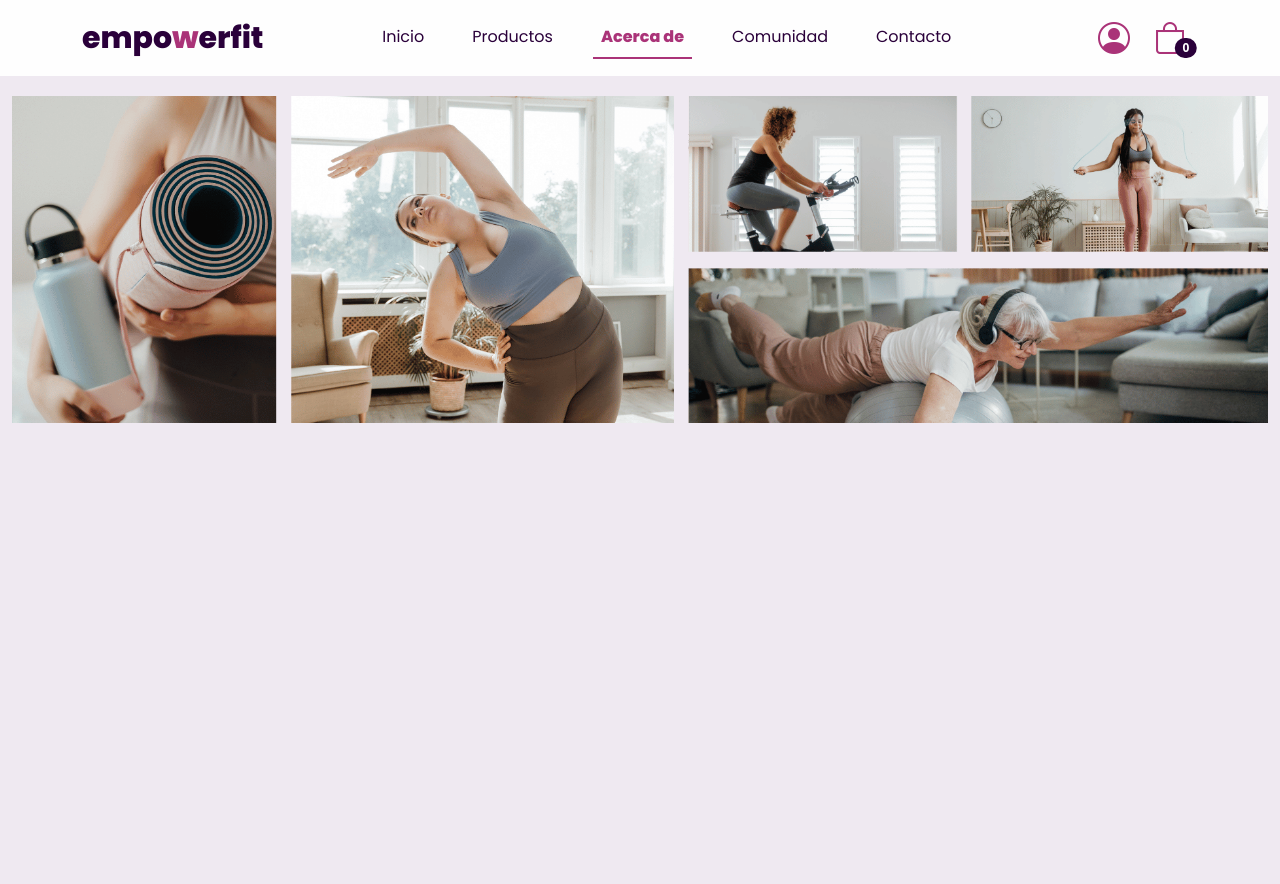
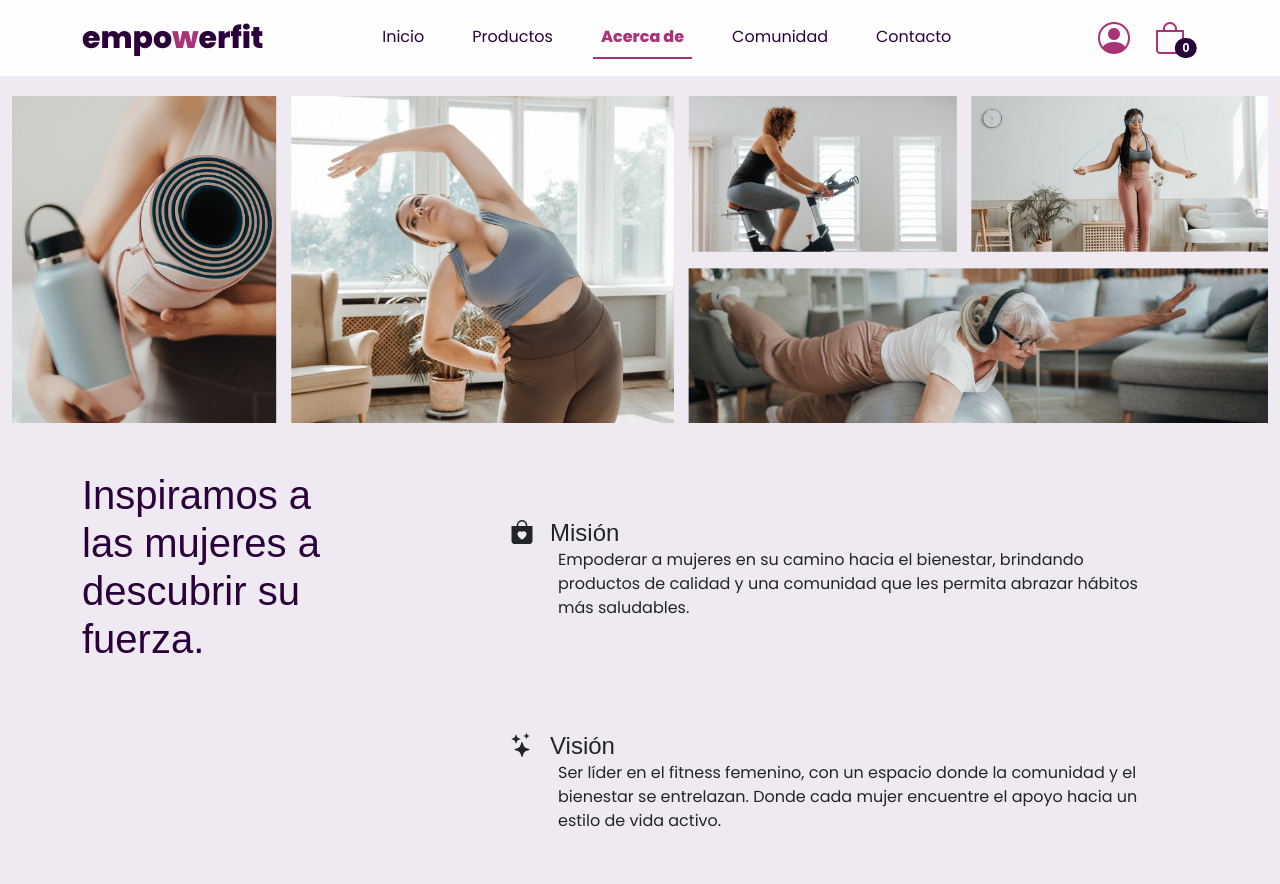
Before and after one commit to gnunezoliv/empoWerfit_FrontEnd, a plain HTML site: page about-us.html in a window 1280 px wide. Before the commit the page ends 800 px from the top, so only its background shows below. Drawn offline with nearby package versions, Linux system fonts and the light colour scheme; a web font is replaced by a local one.

Commit message:
feat: add structure for goals section with margin and padding styles

```diff
--- a/about-us.html
+++ b/about-us.html
@@ -84,7 +84,26 @@
         <img class="img-fluid mt-5" src="img-about-us/hero.png" alt="Fotos de mujeres haciendo ejercicio en casa">
     </section>
 
-
+    <!-- MISSION - VISION - VALUES -->
+    <main>
+        <section class="container mb-5 mt-5" id="goals">
+            <div class="row justify-content-between">
+                <div class="col-md-3 mb-3">
+                    <h1 class="brand-message">Inspiramos a las mujeres a descubrir su fuerza.</h1>
+                </div>
+                <div class="col-md-8">
+                    <div class="card-mission p-5 mb-3">
+                       <h4 class="card-title"><i class="bi bi-bag-heart-fill me-3"></i>Misión</h4>
+                        <p class="card-text ms-5">Empoderar a mujeres en su camino hacia el bienestar, brindando productos de calidad y una comunidad que les permita abrazar hábitos más saludables.</p>
+                    </div>
+                    <div class="card-vision p-5">
+                        <h4 class="card-title"><i class="bi bi-stars me-3"></i>Visión</h4>
+                        <p class="card-text ms-5">Ser líder en el fitness femenino, con un espacio donde la comunidad y el bienestar se entrelazan. Donde cada mujer encuentre el apoyo hacia un estilo de vida activo.</p>
+                    </div>
+                </div>
+            </div>
+        </section>
+    </main>
     <script src="https://cdn.jsdelivr.net/npm/bootstrap@5.3.3/dist/js/bootstrap.bundle.min.js" integrity="sha384-YvpcrYf0tY3lHB60NNkmXc5s9fDVZLESaAA55NDzOxhy9GkcIdslK1eN7N6jIeHz" crossorigin="anonymous"></script>
 </body>
 </html>
```
